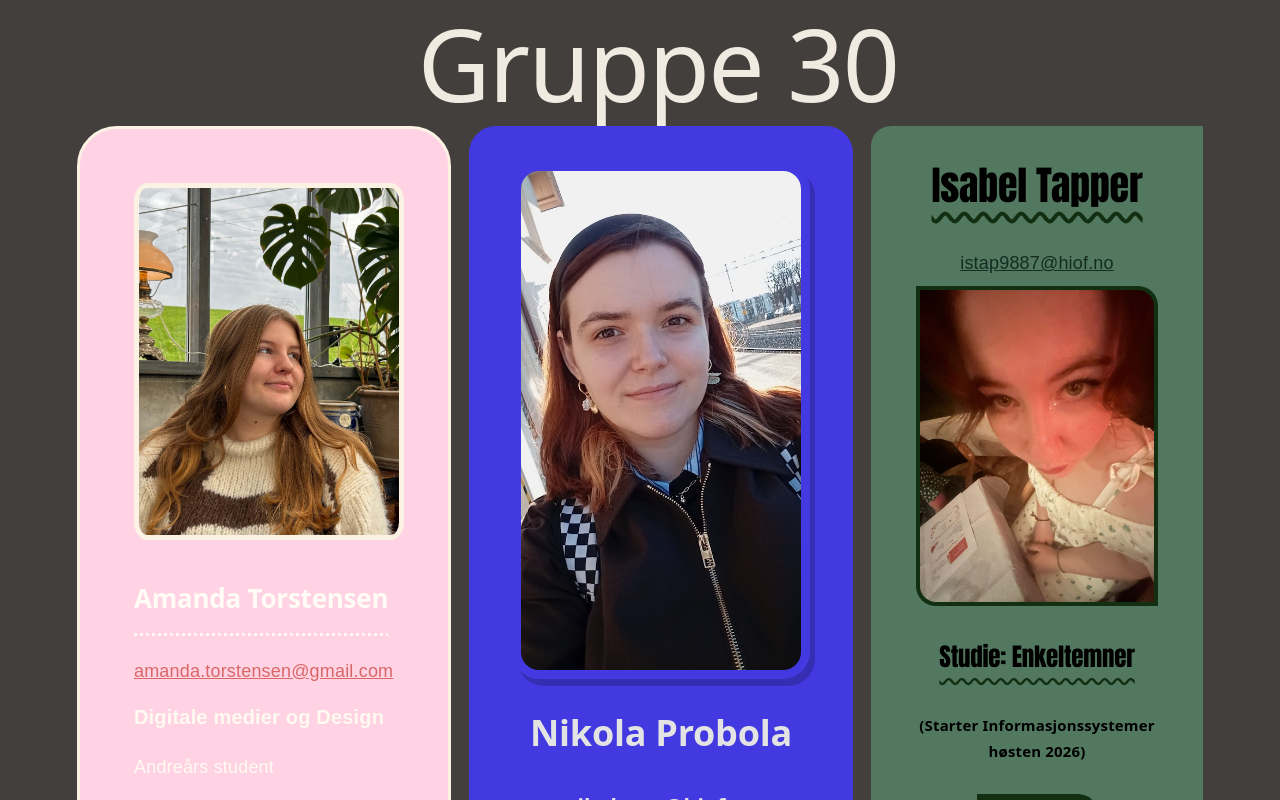
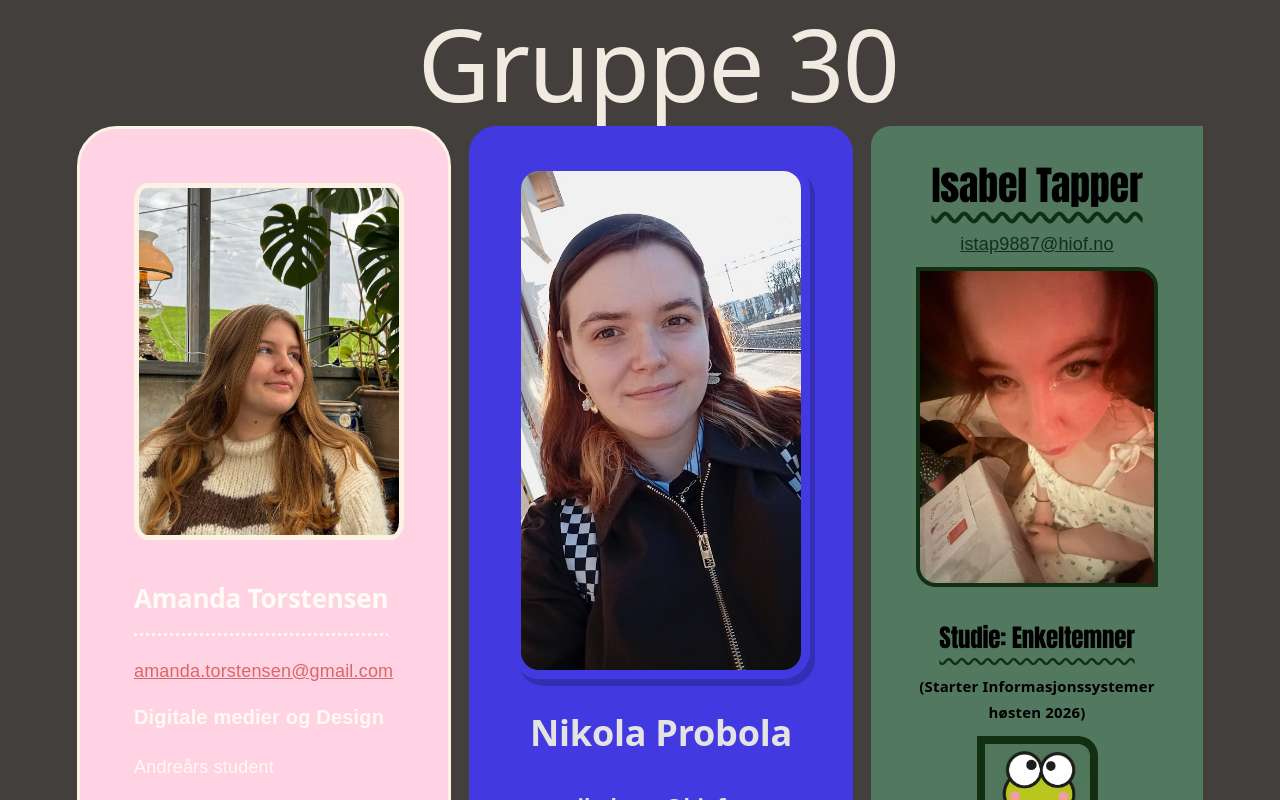
Before and after one commit to Nikola714/Arbeidskrav4_UIN26, a React app in the folder frontend/: page / in a window 1280 px wide. Shown: the top 800 px of the page. Built offline with nearby package versions, Linux system fonts and the light colour scheme; no server answers; the HTML template or start-up script is replaced by a standard one.

Commit message:
Update isabelStil.css

```diff
--- a/frontend/src/css/isabelStil.css
+++ b/frontend/src/css/isabelStil.css
@@ -16,6 +16,7 @@
         color: rgb(20, 44, 33);
         display: inline-block;
         margin-bottom: 0px;
+
     }
     h2{
         margin-top: 30px;
@@ -37,7 +38,7 @@
     h2, h5{
         margin: 0;
         color: black;
-         margin-bottom: 20px;
+         margin-bottom: 0.5px;
     }
 
 
```
